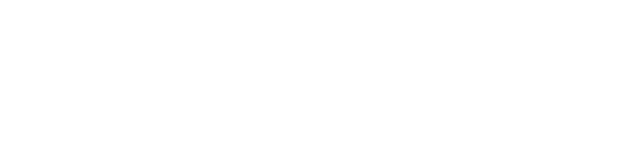
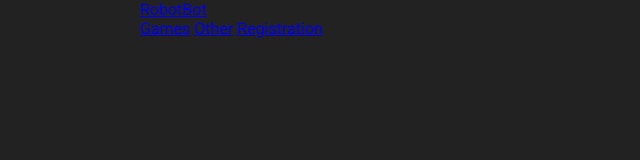
Before and after one commit to alexandre293/-quipe-d-e-sport, a plain HTML site: page landing.html in a window 1280 px wide. Shown: the whole page, without its empty margins (0-640 px from the left). Drawn offline with Linux system fonts and the light colour scheme.

Commit message:
structure of the menu

```diff
--- a/landing.css
+++ b/landing.css
@@ -0,0 +1,30 @@
+@import url('https://fonts.googleapis.com/css2?family=Roboto:ital,wght@0,100;0,300;0,400;0,500;0,700;0,900;1,100;1,300;1,400;1,500;1,700;1,900&display=swap');
+
+* {
+    margin: 0;
+    padding: 0;
+    box-sizing: border-box;
+    font-family: 'Roboto', sans-serif;
+}
+
+.container {
+    margin: auto;
+    max-width: 1000px;
+}
+
+.section-title {
+    font-size: 30px;
+    font-weight: 700;
+    color: #65daff;
+}
+
+.section-text {
+    font-size: 20px;
+    font-weight: 300;
+    color: white;
+    line-height: 35px;
+}
+
+body {
+    background-color: #222222;
+}
--- a/landing.html
+++ b/landing.html
@@ -1,12 +1,21 @@
 <!DOCTYPE html>
 <html lang="en">
 <head>
-    <link href="style.css" rel="stylesheet">
+    <link href="landing.css" rel="stylesheet">
     <meta charset="UTF-8">
     <meta name="viewport" content="width=device-width, initial-scale=1.0">
     <title>Document</title>
 </head>
 <body>
-
+    <div class="nav-menu">
+        <div class="container">
+            <a href="#" class="logo">RobotBot</a>
+            <div class="navigation">
+                <a href="#" class="nav-item">Games</a>
+                <a href="#" class="nav-item">Other</a>
+                <a href="#" class="nav-item">Registration</a>
+            </div>
+        </div>
+    </div>
 </body>
 </html>
```
